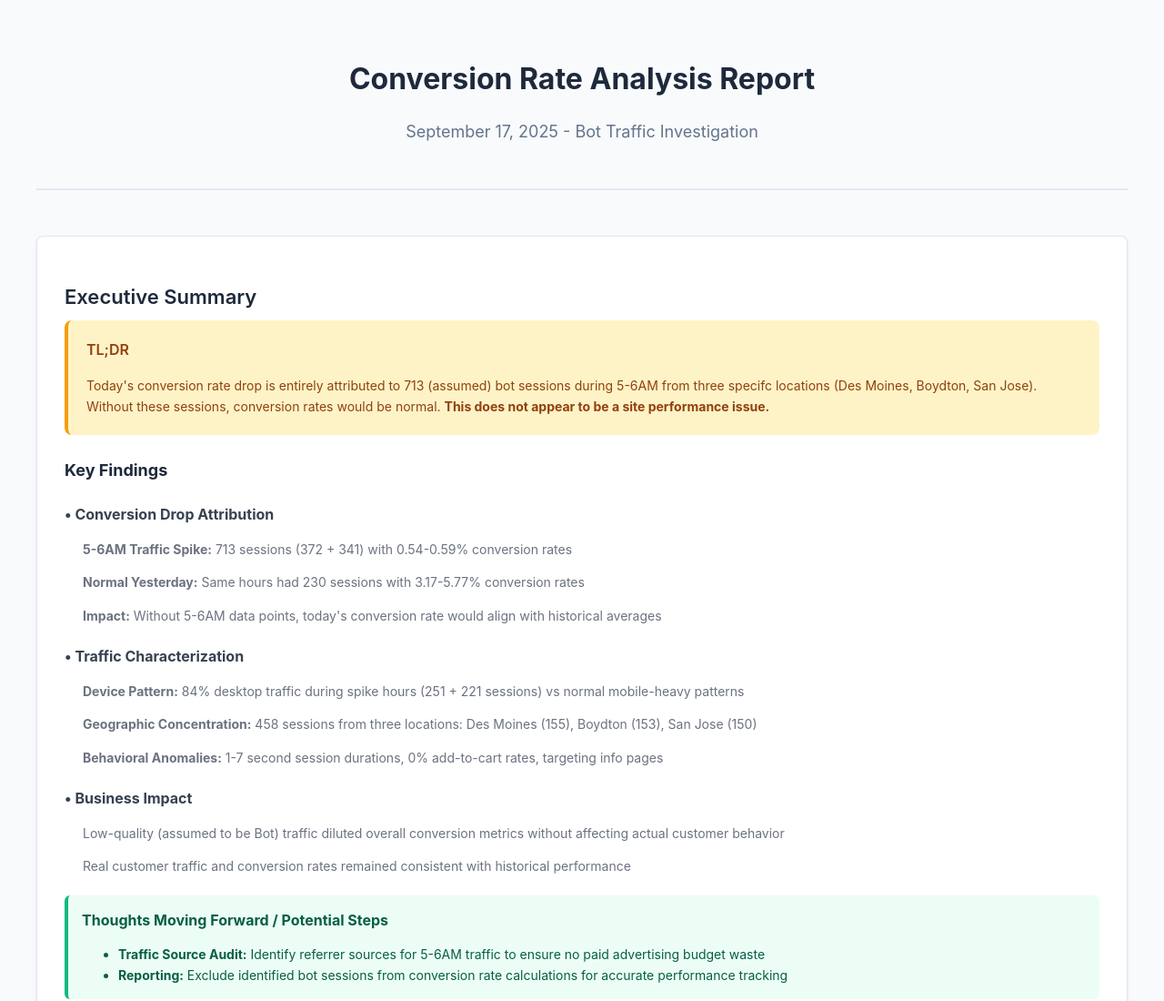
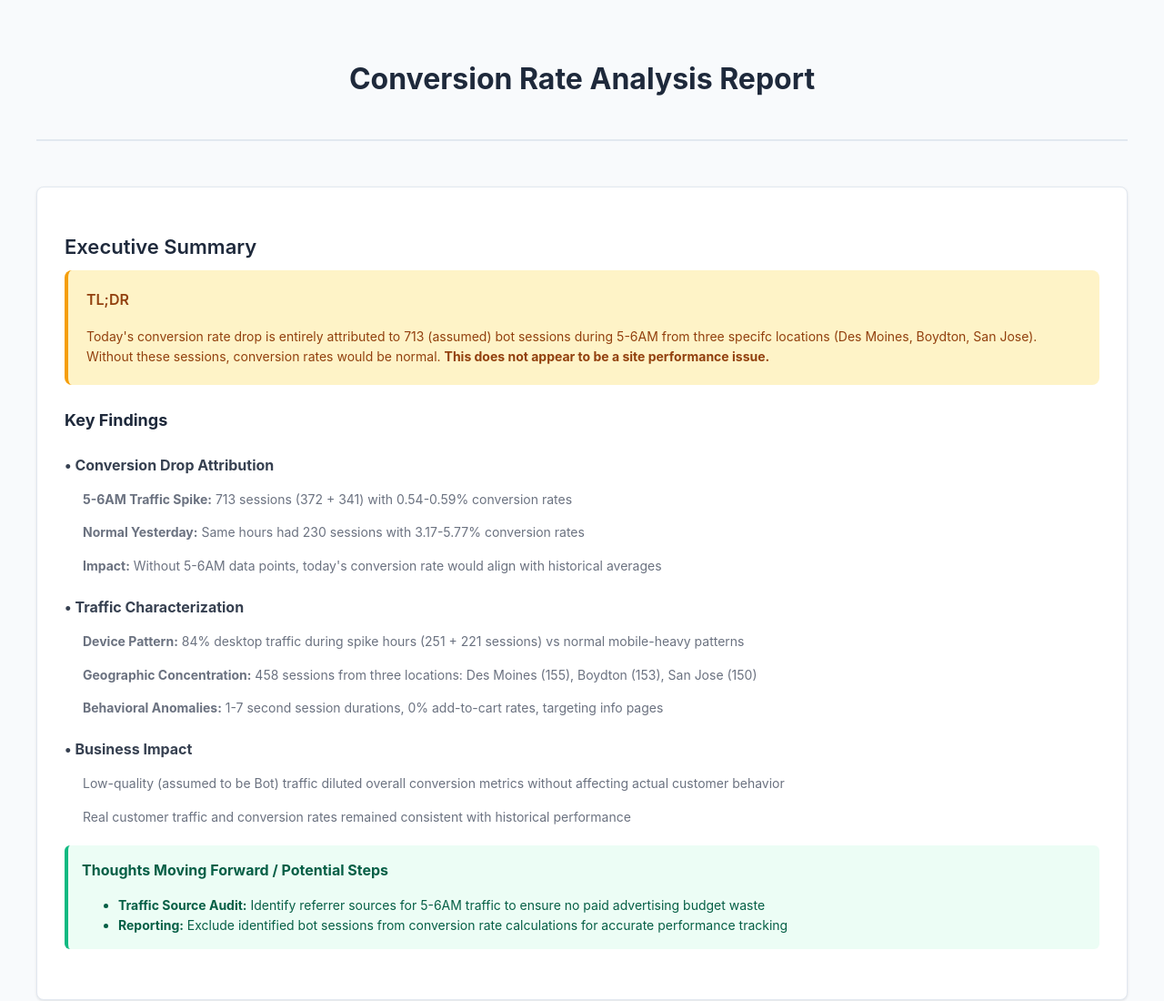
Before and after one commit to matta-kelly/Landl_reports, a plain HTML site: page abnormal_conversion_9_17_2025.html in a window 1280 px wide. Shown: the top 1100 px of the page at 91% size. Drawn offline with nearby package versions, Linux system fonts and the light colour scheme.

Commit message:
change subheading

```diff
--- a/abnormal_conversion_9_17_2025.html
+++ b/abnormal_conversion_9_17_2025.html
@@ -75,7 +75,6 @@
     <div class="container">
         <div class="page-header">
             <h1 class="page-title">Conversion Rate Analysis Report</h1>
-            <p class="page-subtitle">September 17, 2025 - Bot Traffic Investigation</p>
         </div>
 
         <div class="chart-container">
```
